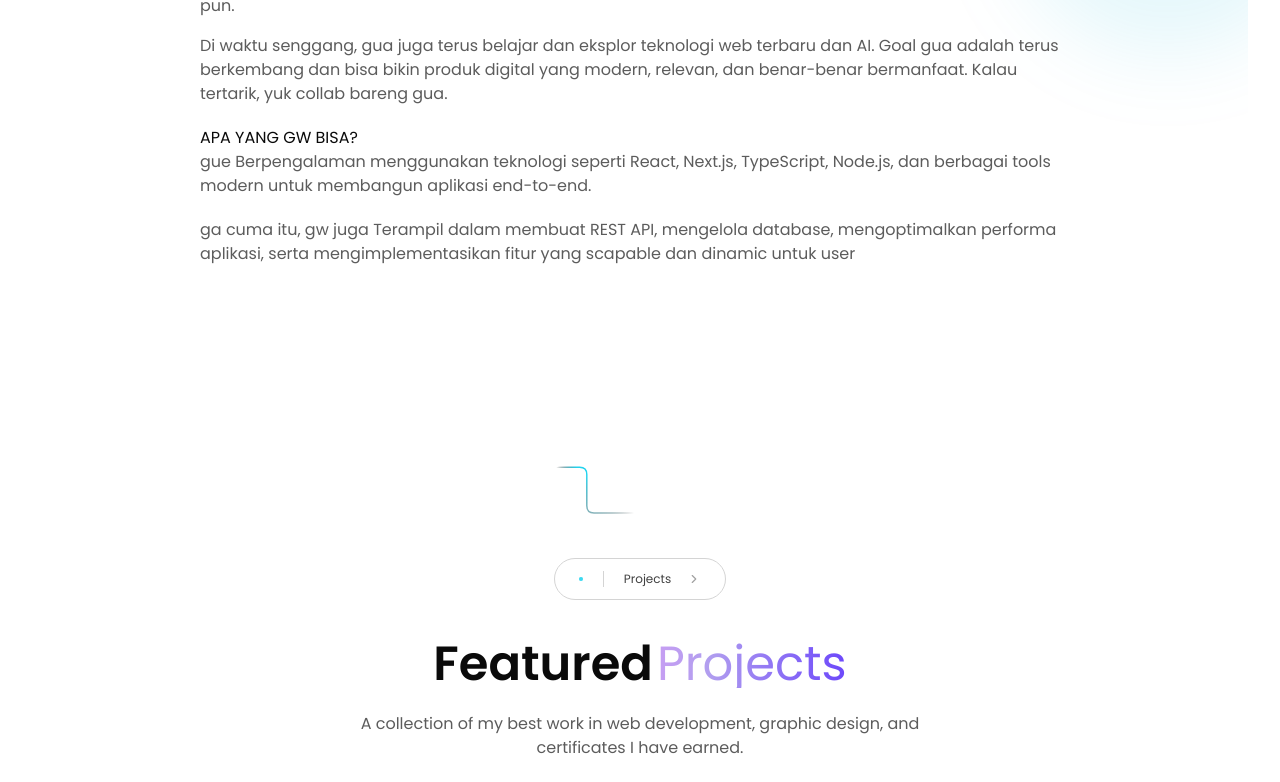
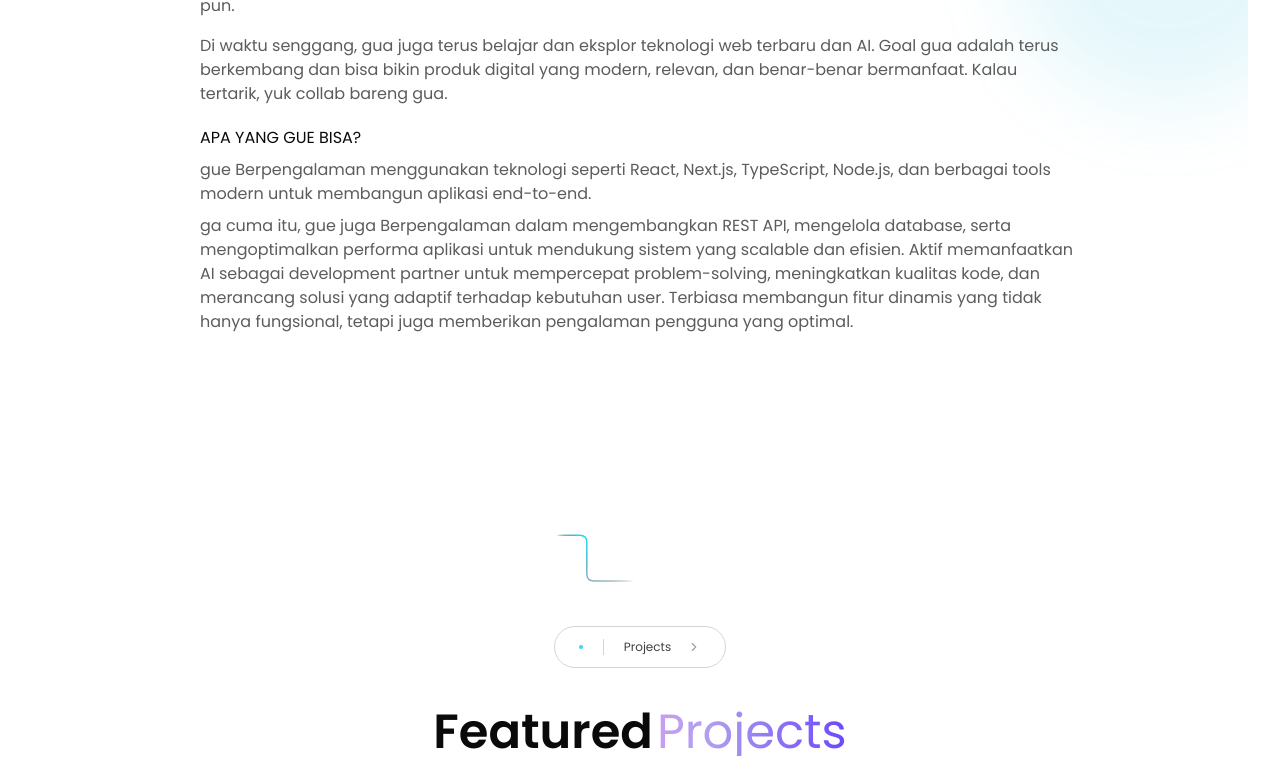
Before and after one commit to SugengPermana/portfolio, a Next.js app: page / in a window 1280 px wide. Shown: the part 1719-2501 px from the top of the page. Built offline with nearby package versions, Linux system fonts and the light colour scheme.

Commit message:
update style

```diff
--- a/app/components/ui/Home/live-button.tsx
+++ b/app/components/ui/Home/live-button.tsx
@@ -1,11 +1,11 @@
-"use client"
+"use client";
 
-import React, { useState } from "react"
+import React, { useState } from "react";
 
 interface LiveButtonProps {
-  text: string
-  url: string
-  className?: string
+  text: string;
+  url: string;
+  className?: string;
 }
 
 export default function LiveButton({
@@ -13,16 +13,17 @@ export default function LiveButton({
   url,
   className = "",
 }: LiveButtonProps) {
-  const [isHovered, setIsHovered] = useState(false)
-  const [isPressed, setIsPressed] = useState(false)
+  const [isHovered, setIsHovered] = useState(false);
+  const [isPressed, setIsPressed] = useState(false);
 
   return (
     <button
+      title="button"
       className={`group relative flex h-12 min-w-[9.3rem] items-center justify-center gap-3 overflow-hidden rounded-lg border border-gray-300 bg-white px-6 transition-all duration-500 ease-out before:absolute before:inset-0 before:translate-x-full before:bg-linear-to-r before:from-transparent before:via-black/5 before:to-transparent before:transition-transform before:duration-700 hover:scale-105 hover:border-gray-400 hover:shadow-lg hover:shadow-black/20 hover:before:translate-x-full active:scale-95 dark:border-gray-600 dark:bg-black dark:before:via-white/5 dark:hover:border-gray-500 dark:hover:shadow-white/20 ${className}`}
       onMouseEnter={() => setIsHovered(true)}
       onMouseLeave={() => {
-        setIsHovered(false)
-        setIsPressed(false)
+        setIsHovered(false);
+        setIsPressed(false);
       }}
       onMouseDown={() => setIsPressed(true)}
       onMouseUp={() => setIsPressed(false)}
@@ -50,5 +51,5 @@ export default function LiveButton({
       {/* Hover state border animation */}
       <div className="absolute inset-0 animate-pulse rounded-lg border-2 border-cyan-200/0 opacity-0 transition-all duration-500 group-hover:border-cyan-500/30 group-hover:opacity-100 dark:group-hover:border-cyan-200/30"></div>
     </button>
-  )
+  );
 }
--- a/app/sections/About.tsx
+++ b/app/sections/About.tsx
@@ -260,19 +260,25 @@ const About = () => {
                         </p>
                       </div>
                       <div data-aos="fade-up" data-aos-duration="1000">
-                        <p className="uppercase text-foreground">
-                          apa yang gw bisa?
+                        <p className="uppercase text-foreground mb-2">
+                          apa yang gue bisa?
                         </p>
-                        <p className="text-muted-foreground text-md mb-5">
+                        <p className="text-muted-foreground text-md mb-2">
                           gue Berpengalaman menggunakan teknologi seperti React,
                           Next.js, TypeScript, Node.js, dan berbagai tools
                           modern untuk membangun aplikasi end-to-end.
                         </p>
                         <p className="text-muted-foreground text-md">
-                          ga cuma itu, gw juga Terampil dalam membuat REST API,
-                          mengelola database, mengoptimalkan performa aplikasi,
-                          serta mengimplementasikan fitur yang scapable dan
-                          dinamic untuk user
+                          ga cuma itu, gue juga Berpengalaman dalam
+                          mengembangkan REST API, mengelola database, serta
+                          mengoptimalkan performa aplikasi untuk mendukung
+                          sistem yang scalable dan efisien. Aktif memanfaatkan
+                          AI sebagai development partner untuk mempercepat
+                          problem-solving, meningkatkan kualitas kode, dan
+                          merancang solusi yang adaptif terhadap kebutuhan user.
+                          Terbiasa membangun fitur dinamis yang tidak hanya
+                          fungsional, tetapi juga memberikan pengalaman pengguna
+                          yang optimal.
                         </p>
                       </div>
                     </div>
--- a/app/sections/Projects.tsx
+++ b/app/sections/Projects.tsx
@@ -51,7 +51,7 @@ const Projects = () => {
   return (
     <section
       id="projects"
-      className="font-poppins w-full max-w-6xl mx-auto py-10 px-6"
+      className="font-poppins w-full max-w-6xl mx-auto py-10 px-6 mb-20"
     >
       <div className="transition-all duration-1000 ease-out transform opacity-100 translate-y-0 ">
         <div className="text-center flex flex-col items-center justify-center ">
@@ -86,7 +86,7 @@ const Projects = () => {
           className="flex flex-wrap justify-center gap-4"
         >
           <button
-          title="All Item"
+            title="All Item"
             onClick={() => {
               setActiveCategory("All");
               setVisibleCount(ITEMS_PER_PAGE);
@@ -202,7 +202,7 @@ const Projects = () => {
             Showing {visibleItems.length} of {totalFiltered} items
           </p>
           <button
-          title="load more"
+            title="load more"
             onClick={loadMore}
             className="px-6 py-2.5 rounded-full text-sm font-medium border border-primary bg-primary/10 text-primary hover:bg-primary hover:text-primary-foreground transition-colors"
           >
--- a/app/sections/Resume.tsx
+++ b/app/sections/Resume.tsx
@@ -10,7 +10,7 @@ const Resume = () => {
       className="font-poppins w-full max-w-5xl mx-auto py-10 px-6"
     >
       <div className="transition-all duration-1000 ease-out transform opacity-100 translate-y-0 ">
-        <div className="text-center flex flex-col items-center justify-center mb-20">
+        <div className="text-center flex flex-col items-center justify-center mb-15">
           {/* judul Resume */}
           <div data-aos="fade-up" data-aos-duration="1000" data-aos-delay="100">
             <SectionTitle text=" Resume " className="mb-6" />
@@ -35,6 +35,9 @@ const Resume = () => {
             Academic journey with badges and professional experiences that
             shaped my expertise.
           </p>
+          <div className="relative w-full py-8 md:py-10">
+            <div className="absolute left-0 right-0 top-1/2 h-1.25 bg-accent-foreground/40"></div>
+          </div>
         </div>
       </div>
       <div>
```
Also changed, not shown: app/components/ui/Resume/CvResume.tsx (+13 -21 lines), app/lib/data.ts (+25 -44 lines).
